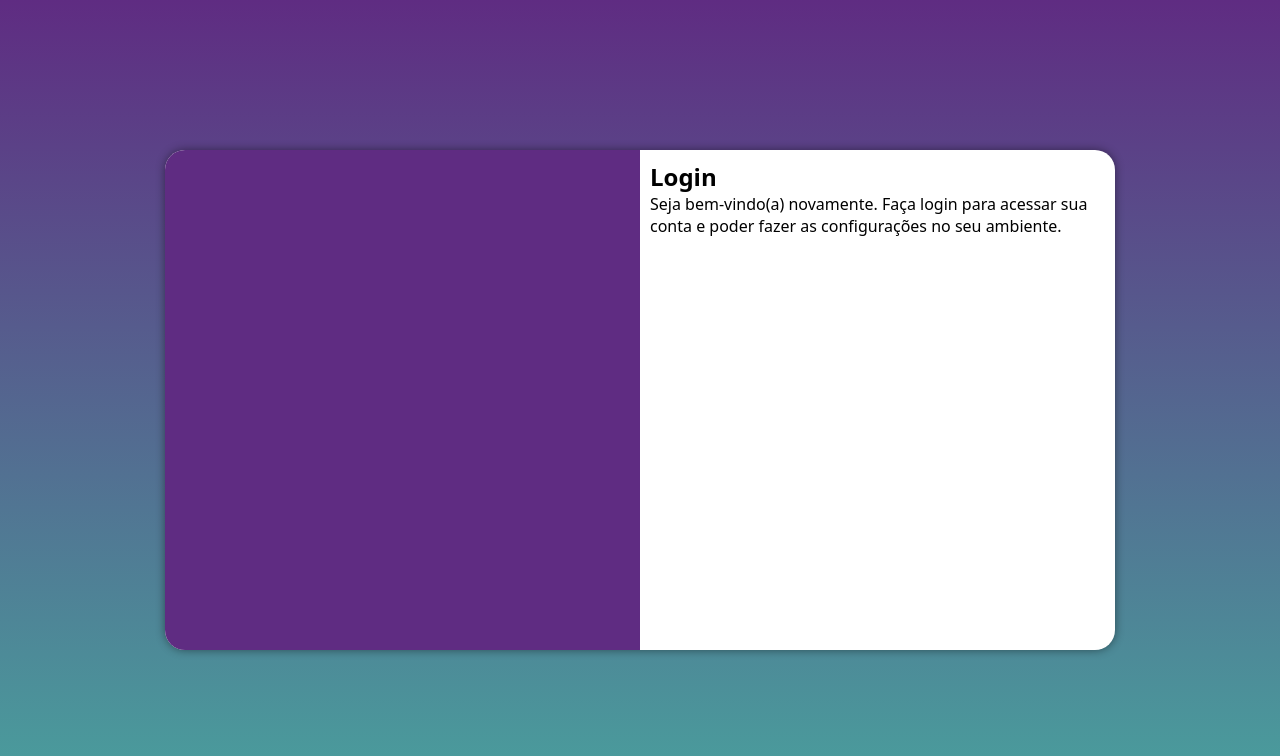
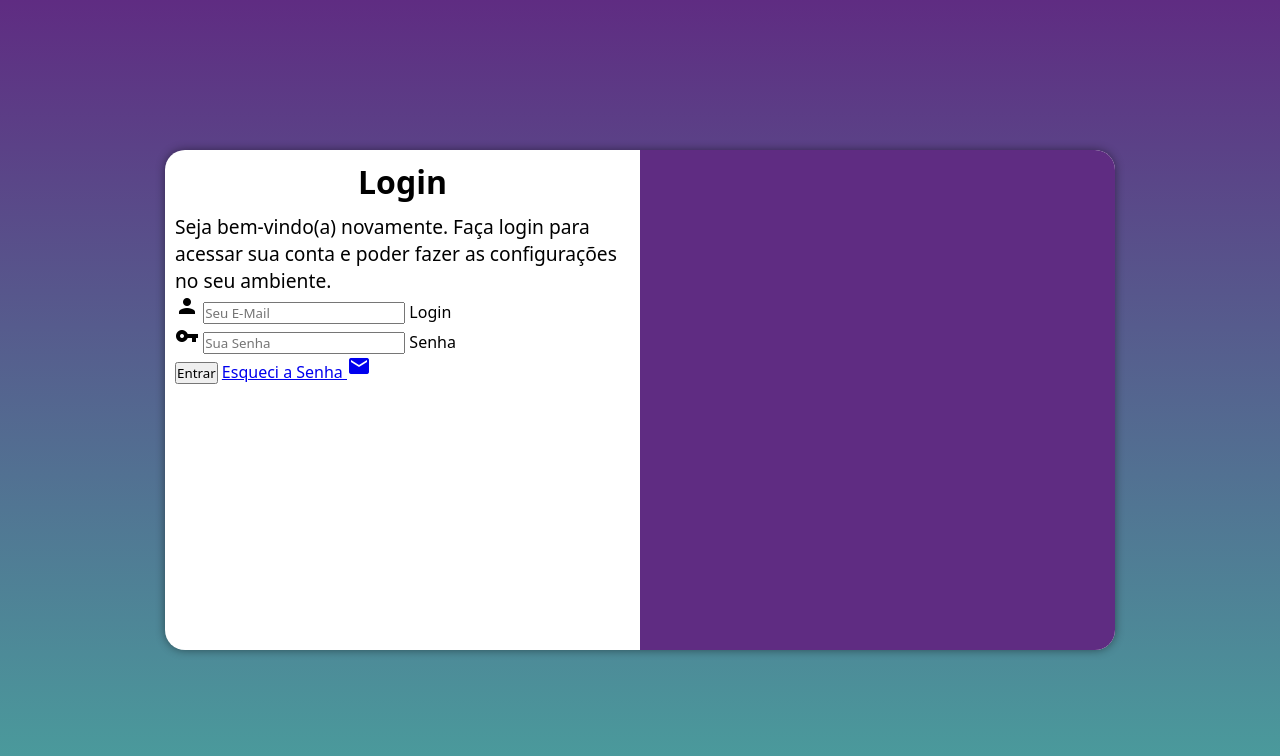
Before and after one commit to alunogmfs2/projeto-login, a plain HTML site: page index.html in a window 1280 px wide. Drawn offline with Linux system fonts and the light colour scheme.

Commit message:
Adicionei o Form

```diff
--- a/index.html
+++ b/index.html
@@ -5,6 +5,7 @@
     <meta http-equiv="X-UA-Compatible" content="IE=edge">
     <meta name="viewport" content="width=device-width, initial-scale=1.0">
     <title>Login</title>
+    <link href="https://fonts.googleapis.com/icon?family=Material+Icons" rel="stylesheet">
     <link rel="stylesheet" href="styles/style.css">
     <link rel="stylesheet" href="styles/media-queries.css">
 </head>
@@ -18,7 +19,18 @@
                 <h1>Login</h1>
                 <p>Seja bem-vindo(a) novamente. Faça login para acessar sua conta e poder fazer as configurações no seu ambiente.</p>
                 <form action="login.php" method="post">
-
+                    <div class="campo">
+                        <i class="material-icons">person</i>
+                        <input type="email" name="login" id="ilogin" placeholder="Seu E-Mail" autocomplete="email" required maxlength="30">
+                        <label for="ilogin">Login</label>
+                    </div>
+                    <div class="campo">
+                        <i class="material-icons">vpn_key</i>
+                        <input type="password" name="senha" id="isenha" placeholder="Sua Senha" autocomplete="current-password" required minlength="8" maxlength="20">
+                        <label for="isenha">Senha</label>
+                    </div>
+                    <input type="submit" value="Entrar">
+                    <a href="esqueci.php">Esqueci a Senha <i class="material-icons">mail</i></a>
                 </form>
             </div>
         </section>
--- a/styles/media-queries.css
+++ b/styles/media-queries.css
@@ -31,13 +31,21 @@
     }
 
     #login > #imagem {
-        float: left;
+        float: right;
         width: 50%;
         height: 100%;
     }
 
     #login > #formulario {
-        float: right;
+        float: left;
         width: 50%;
     }
+
+    #formulario > h1 {
+        font-size: 2em;
+    }
+
+    #formulario > p {
+        font-size: 1.2em;
+    }
 }
--- a/styles/style.css
+++ b/styles/style.css
@@ -58,3 +58,12 @@ main {
     display: block;
     padding: 10px;
 }
+
+#formulario > h1 {
+    text-align: center;
+    margin-bottom: 10px;
+}
+
+#formulario > p {
+    font-size: 0.8em;
+}
```
